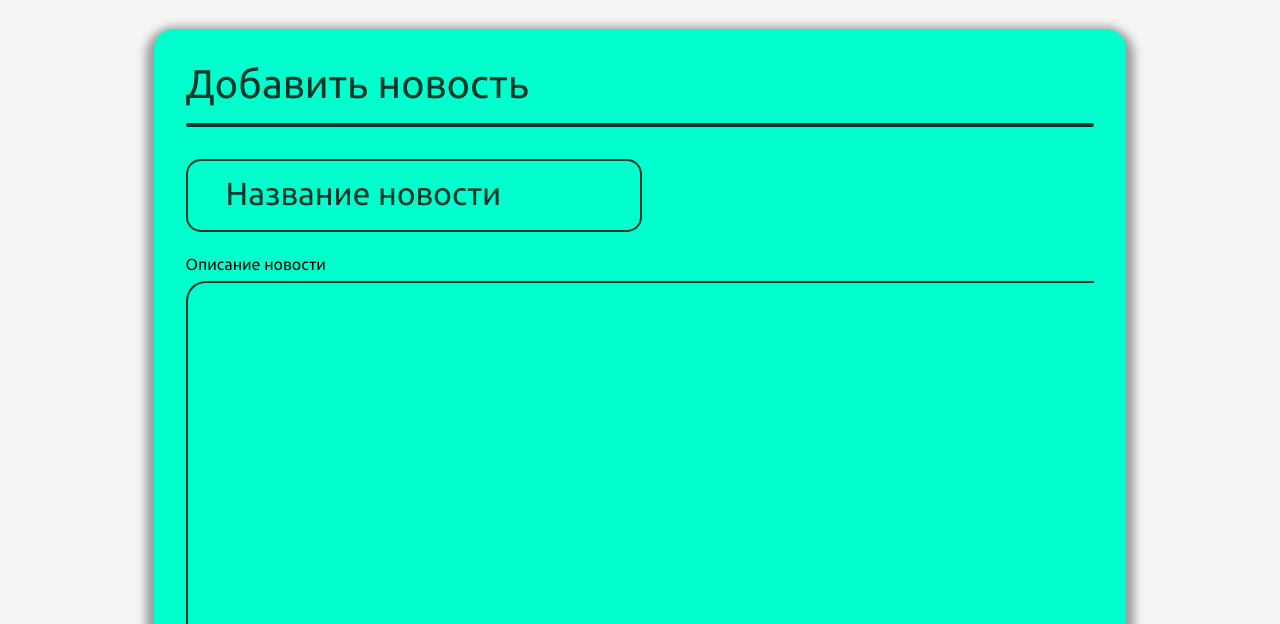
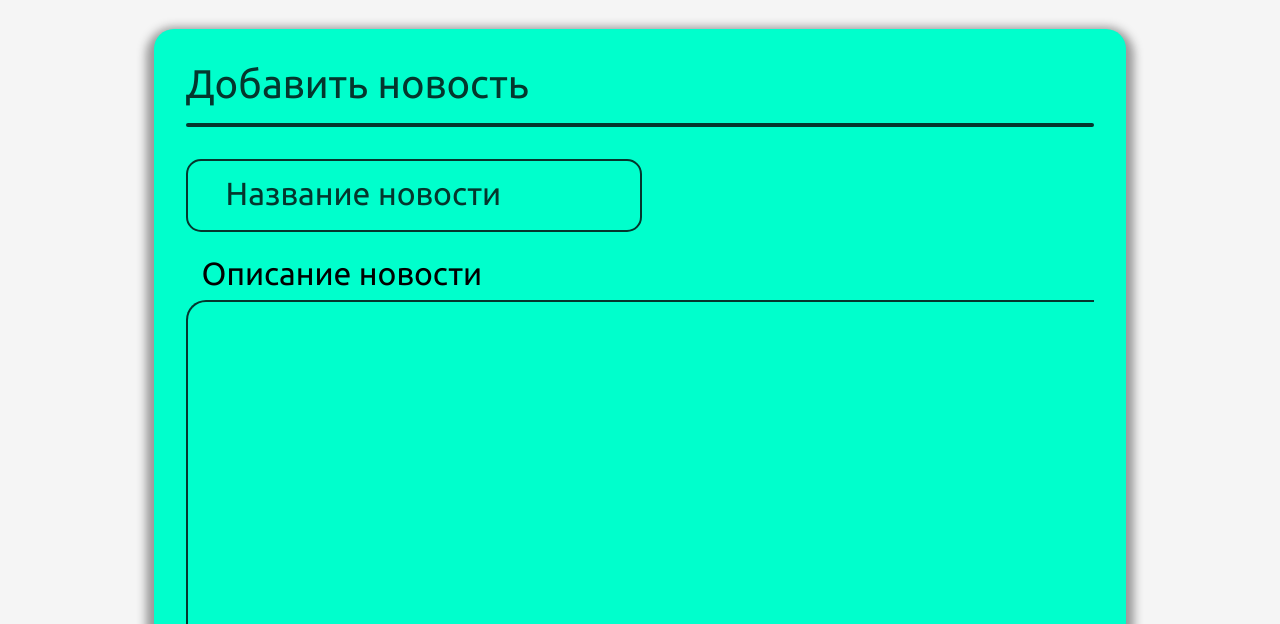
Before and after one commit to ProcenkoVacheslav/museum_add_new_page, a plain HTML site: page index.html in a window 1280 px wide. Shown: the part 176-800 px from the top of the page. Drawn offline with nearby package versions, Linux system fonts and the light colour scheme.

Commit message:
first commit

```diff
--- a/style.css
+++ b/style.css
@@ -311,6 +311,11 @@ nav {
     margin-top: 1rem;
 }
 
+.textarea-box p {
+    font-size: 24pt;
+    margin-left: 1rem;
+}
+
 .add-button {
     width: 100%;
     padding: 1rem 0;
```
